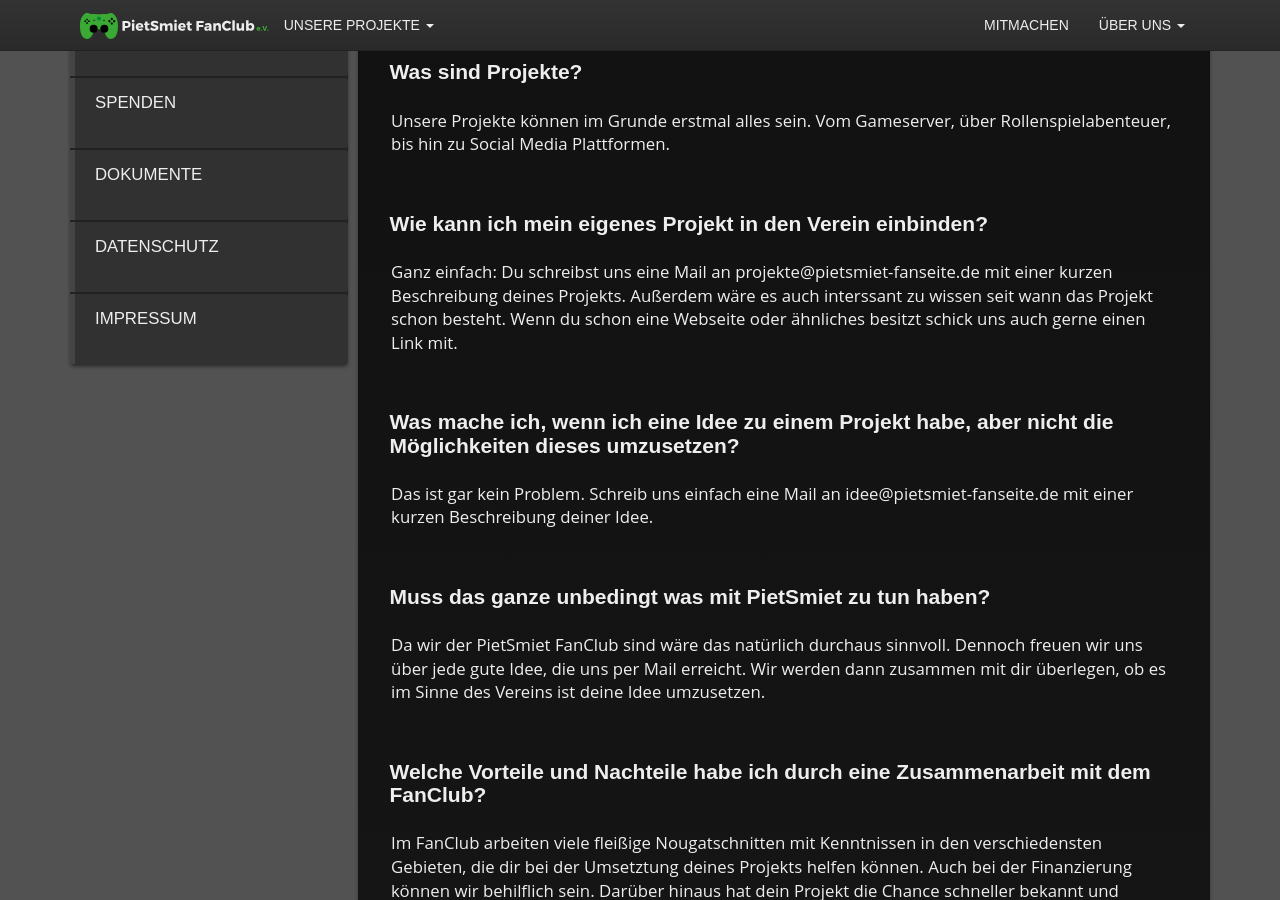
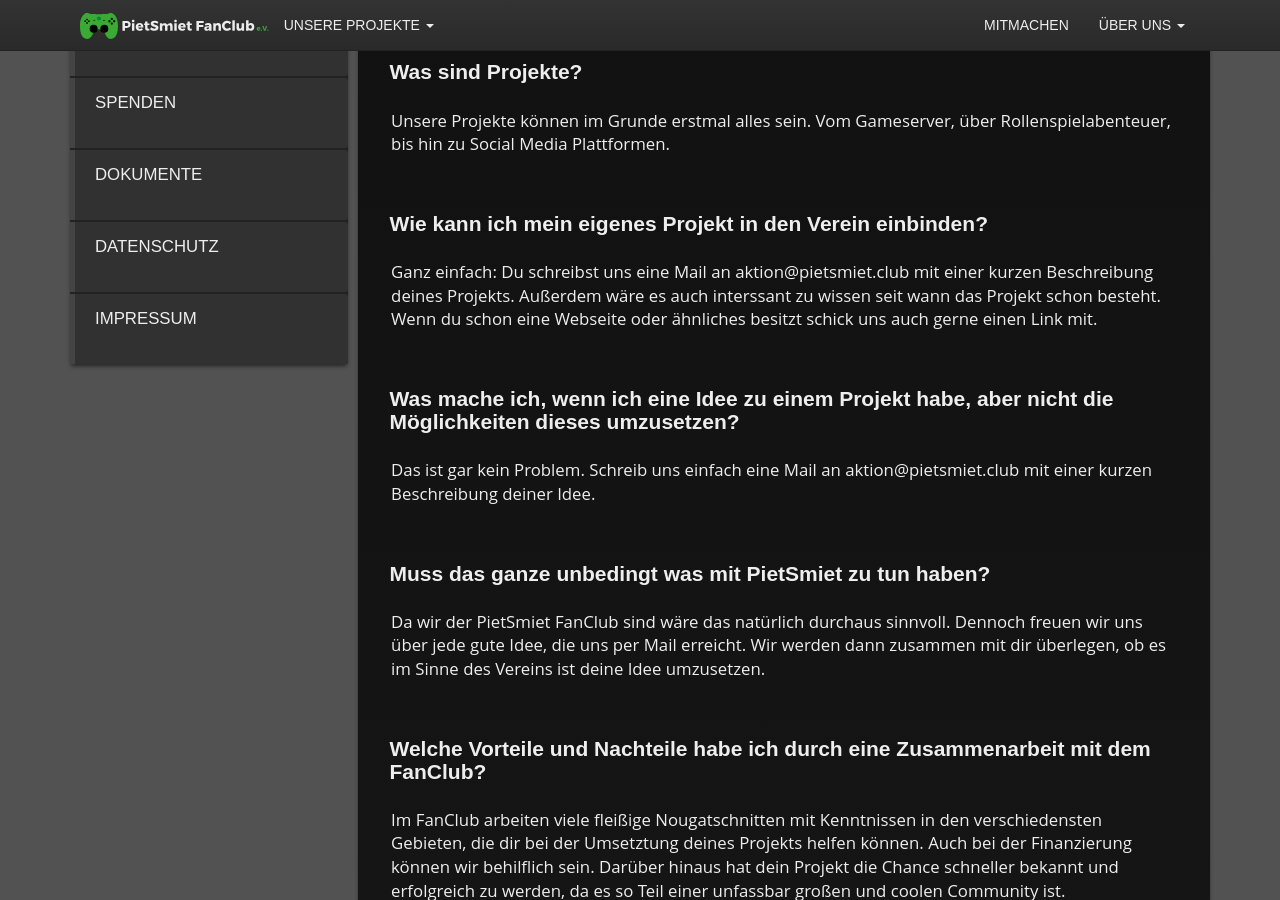
Before and after one commit to PSFanClub/Homepage, a Jekyll site: the page built from _pages/2_Projekte.md, in a window 1280 px wide and 900 px high, scrolled down 342 px. Built offline with Jekyll 4.4.1, drawn with Linux system fonts in a browser that asks for light colours; nearby versions of some CDN libraries; some web fonts are replaced.

Commit message:
Update 2_Projekte.md

```diff
--- a/_pages/2_Projekte.md
+++ b/_pages/2_Projekte.md
@@ -9,10 +9,10 @@ permalink: /projekte/
 Unsere Projekte können im Grunde erstmal alles sein. Vom Gameserver, über Rollenspielabenteuer, bis hin zu Social Media Plattformen.
 
 ### Wie kann ich mein eigenes Projekt in den Verein einbinden?
-Ganz einfach: Du schreibst uns eine Mail an projekte@pietsmiet-fanseite.de mit einer kurzen Beschreibung deines Projekts. Außerdem wäre es auch interssant zu wissen seit wann das Projekt schon besteht. Wenn du schon eine Webseite oder ähnliches besitzt schick uns auch gerne einen Link mit.
+Ganz einfach: Du schreibst uns eine Mail an aktion@pietsmiet.club mit einer kurzen Beschreibung deines Projekts. Außerdem wäre es auch interssant zu wissen seit wann das Projekt schon besteht. Wenn du schon eine Webseite oder ähnliches besitzt schick uns auch gerne einen Link mit.
 
 ### Was mache ich, wenn ich eine Idee zu einem Projekt habe, aber nicht die Möglichkeiten dieses umzusetzen?
-Das ist gar kein Problem. Schreib uns einfach eine Mail an idee@pietsmiet-fanseite.de mit einer kurzen Beschreibung deiner Idee.
+Das ist gar kein Problem. Schreib uns einfach eine Mail an aktion@pietsmiet.club mit einer kurzen Beschreibung deiner Idee.
 
 ### Muss das ganze unbedingt was mit PietSmiet zu tun haben?
 Da wir der PietSmiet FanClub sind wäre das natürlich durchaus sinnvoll. Dennoch freuen wir uns über jede gute Idee, die uns per Mail erreicht. Wir werden dann zusammen mit dir überlegen, ob es im Sinne des Vereins ist deine Idee umzusetzen.
```
